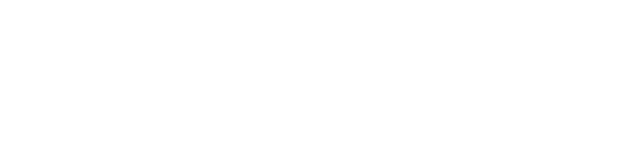
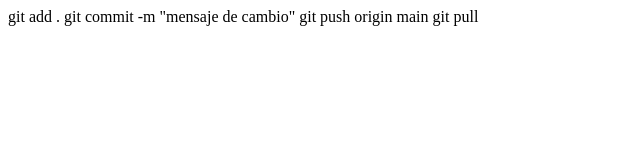
Before and after one commit to Yluvatar/BP-d3-git, a plain HTML site: page index.html in a window 1280 px wide. Shown: the whole page, without its empty margins (0-640 px from the left). Drawn offline with Linux system fonts and the light colour scheme.

Commit message:
Agrego contenido al body con el flujo de git

```diff
--- a/index.html
+++ b/index.html
@@ -2,9 +2,13 @@
 <html lang="es">
 <head>
     <meta charset="UTF-8">
-    <title>Pruebas de Git</title>
+    <title>Git flow</title>
 </head>
 <body>
+    git add .
+    git commit -m "mensaje de cambio"
+    git push origin main <!-- Mandar al remoto -->
 
+    git pull <!-- Para traer del remoto -->
 </body>
 </html>
```
